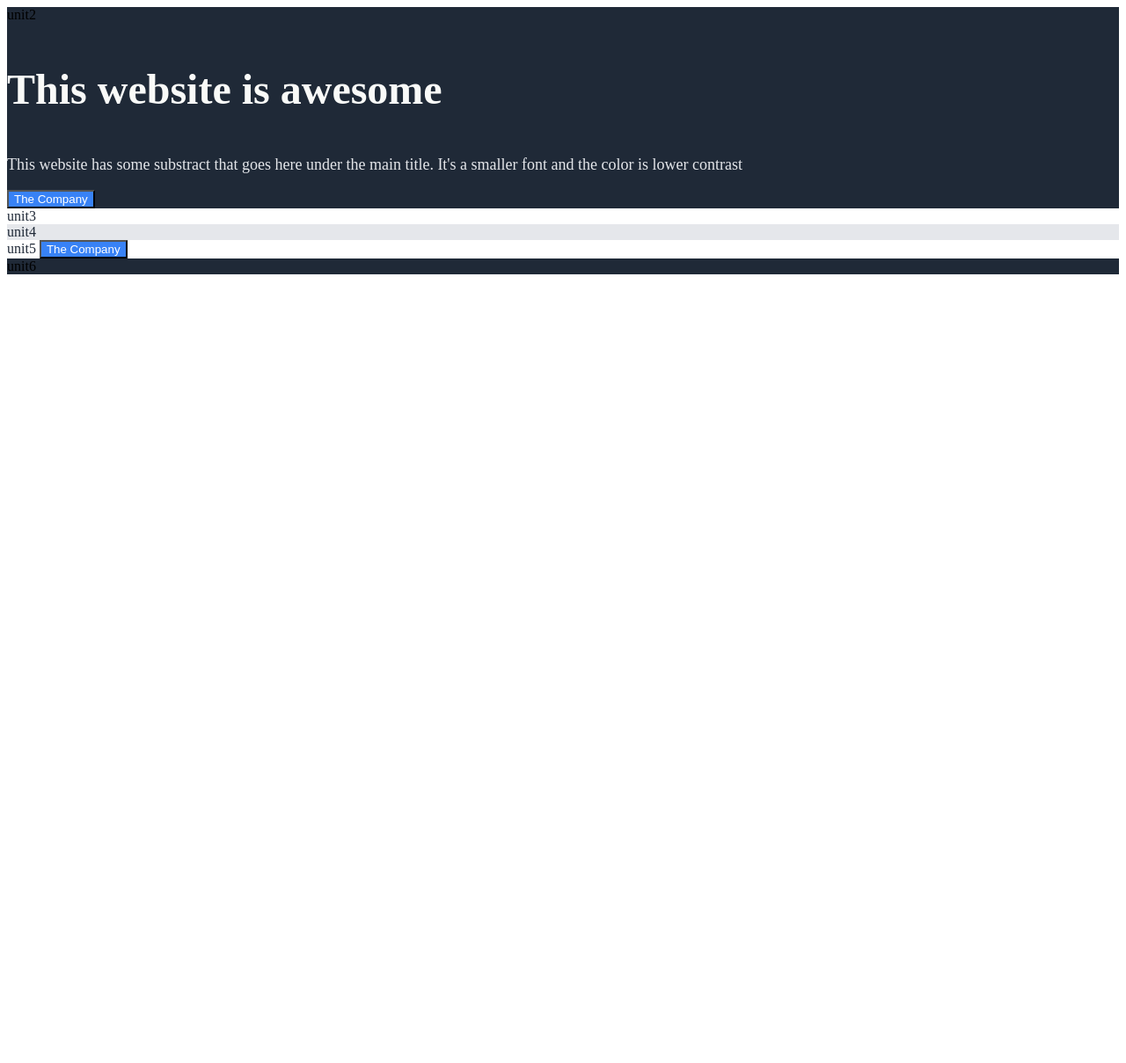
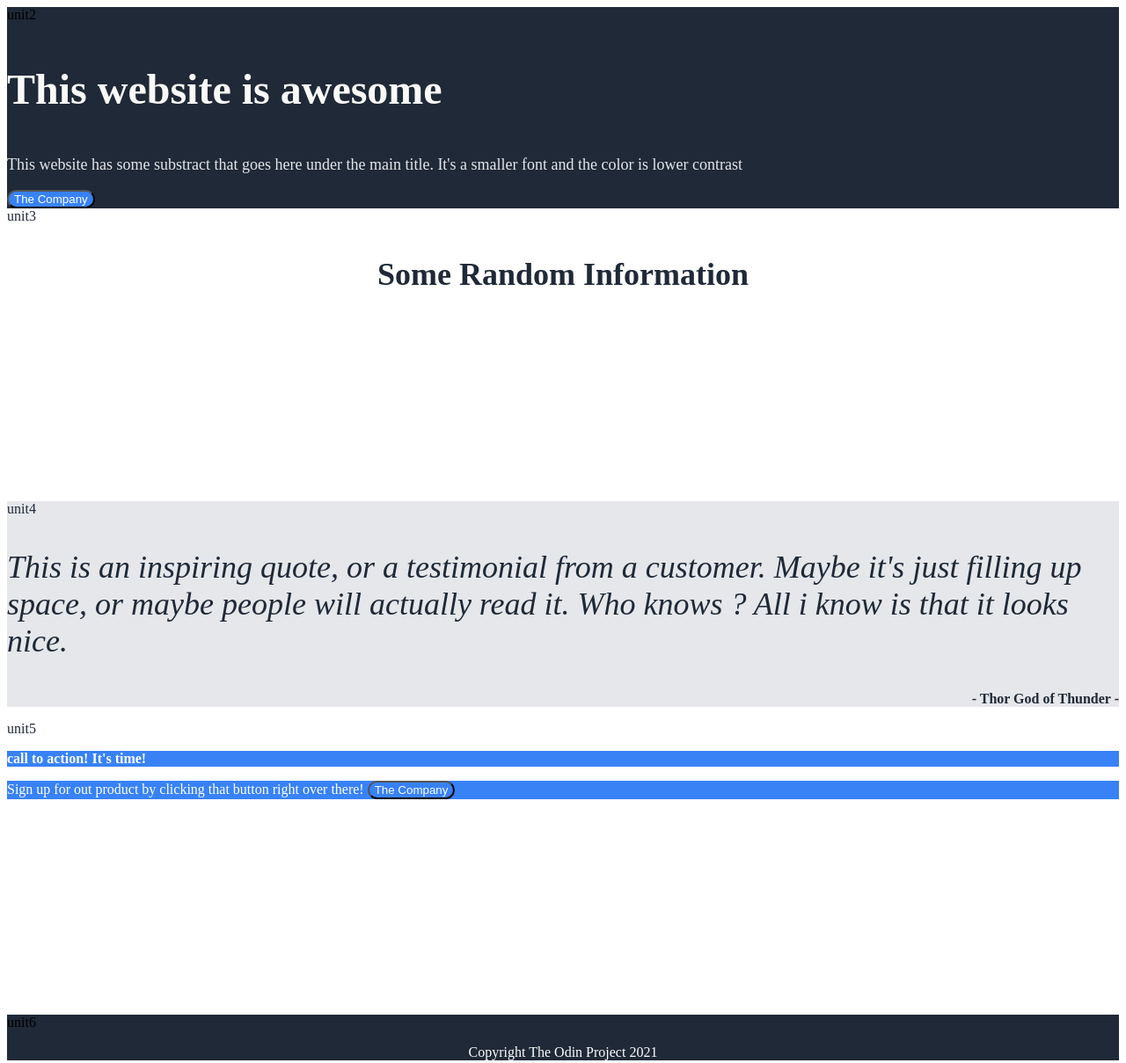
Before and after one commit to kanchana-cmd/Landing-Page, a plain HTML site: page index.html in a window 1280 px wide. Shown: the whole page at 88% size. Before the commit the page ends 800 px from the top, so only its background shows below. Drawn offline with Linux system fonts and the light colour scheme.

Commit message:
add basic.css

```diff
--- a/basic.css
+++ b/basic.css
@@ -1,5 +1,9 @@
 /*all the main units defies here*/
 
+.div
+{
+    font-family: Arial, Helvetica, sans-serif;
+}
 .unit2{ /*Header and Footer Colors*/
     background-color: #1f2937 ;
 
@@ -8,6 +12,7 @@
 { /*Body Section 1*/
     background-color: white;
     color: #1f2937;
+    height: 250pt;
 }
 
 .unit4{
@@ -32,9 +37,52 @@
 
 }
 
+.pa3
+{
+    font-size: 36px;
+    font-weight: bolder;
+    text-align: center;
+}
+
+.pa4
+{
+    font-size: 36px;
+    font-style: italic;
+    color: #1f2937;
+}
+
+.pa5
+{
+    font-weight: bold;
+    text-align: end;
+
+}
+.pa6
+{
+    background-color: #3882f6;
+    color: white;
+    font-weight: bold;
+}
+
+.pa7
+{
+    background-color: #3882f6;
+    color: white;
+
+}
+.pa8
+{
+
+    color: white;
+    text-align: center;
+
+}
 /*all buttons will appear here*/
 .signup
     { /*sign up button*/
         background-color: #3882f6;
         color:white;
+        box-sizing: border-box;
+        border-radius: 20px;
+
     }
--- a/index.html
+++ b/index.html
@@ -10,6 +10,7 @@
 
 </head>
 <body>
+<div>
     <div class="unit1"> <!--Placeholder for Whatever I want-->
 
     </div>
@@ -21,19 +22,32 @@
         <button class="signup">The Company</button>
 
     </div>
+
+
     <div class="unit3"><!--White background-->
         unit3
+        <p class="pa3">Some Random Information</p>
+    </div>
+
+
+    <div class="unit4"><!--Background color #E5E7EB-->
+        unit4
+        <p class="pa4">This is an inspiring quote, or a testimonial from a customer. Maybe it's just filling up space, or maybe people will actually read it. Who knows ? All i know is that it looks nice.</p>
+        <p class="pa5">- Thor God of Thunder -</p>
 
     </div>
-    <div class="unit4"><!--Background color #E5E7EB-->
-        unit4
-    </div>
-    <div class="unit3"><!--Background color white with large white banner inside-->
+    <div class="unit3"><!--Background color white with large blue banner inside-->
         unit5
-        <button class="signup">The Company</button>
+        <p class="pa6">call to action! It's time!
+            <p class="pa7">Sign up for out product by clicking that button right over there!
+                <button class="signup">The Company</button>
+            </p>
+        </p>
     </div>
     <div class="unit2"><!--This Supposed to have dark backgruond color (#1F2937) {Copyright claim}-->
         unit6
+        <p class="pa8">Copyright The Odin Project 2021</p>
     </div>
+</div>
 </body>
 </html>
```
